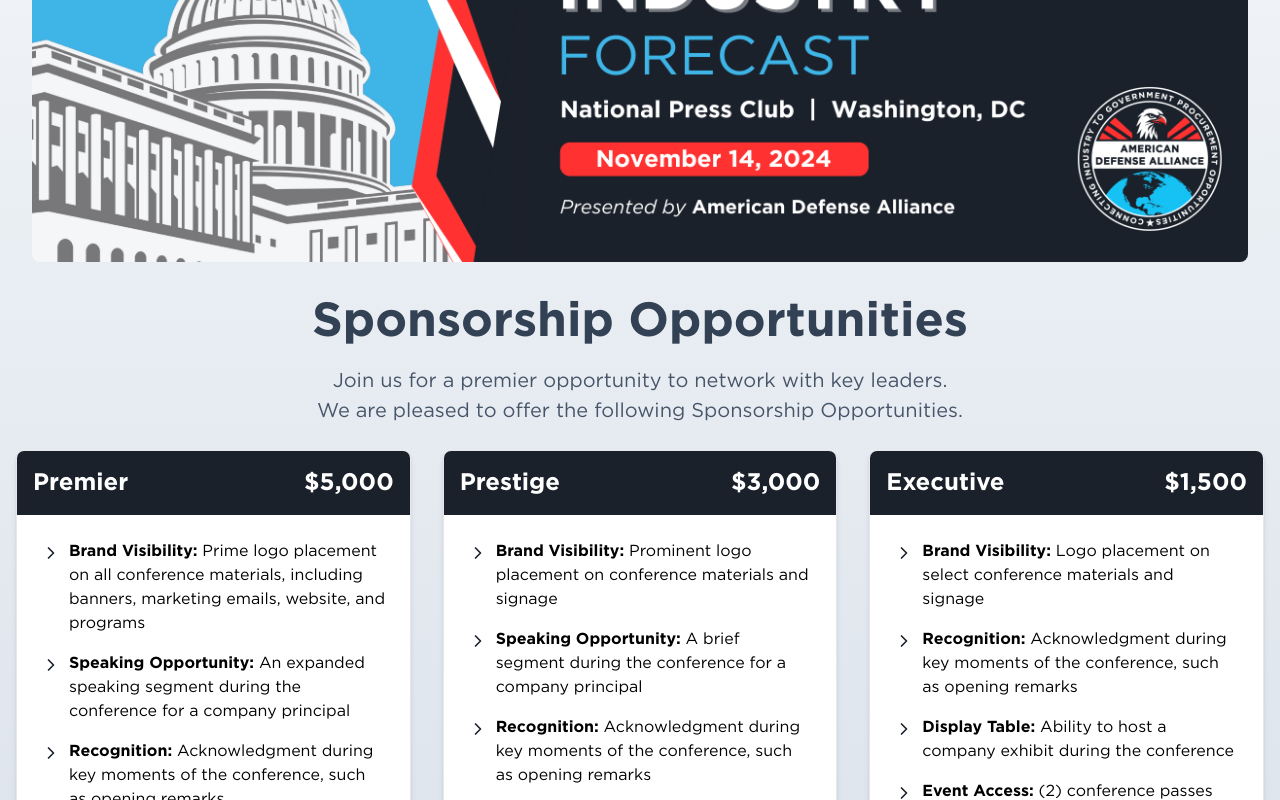
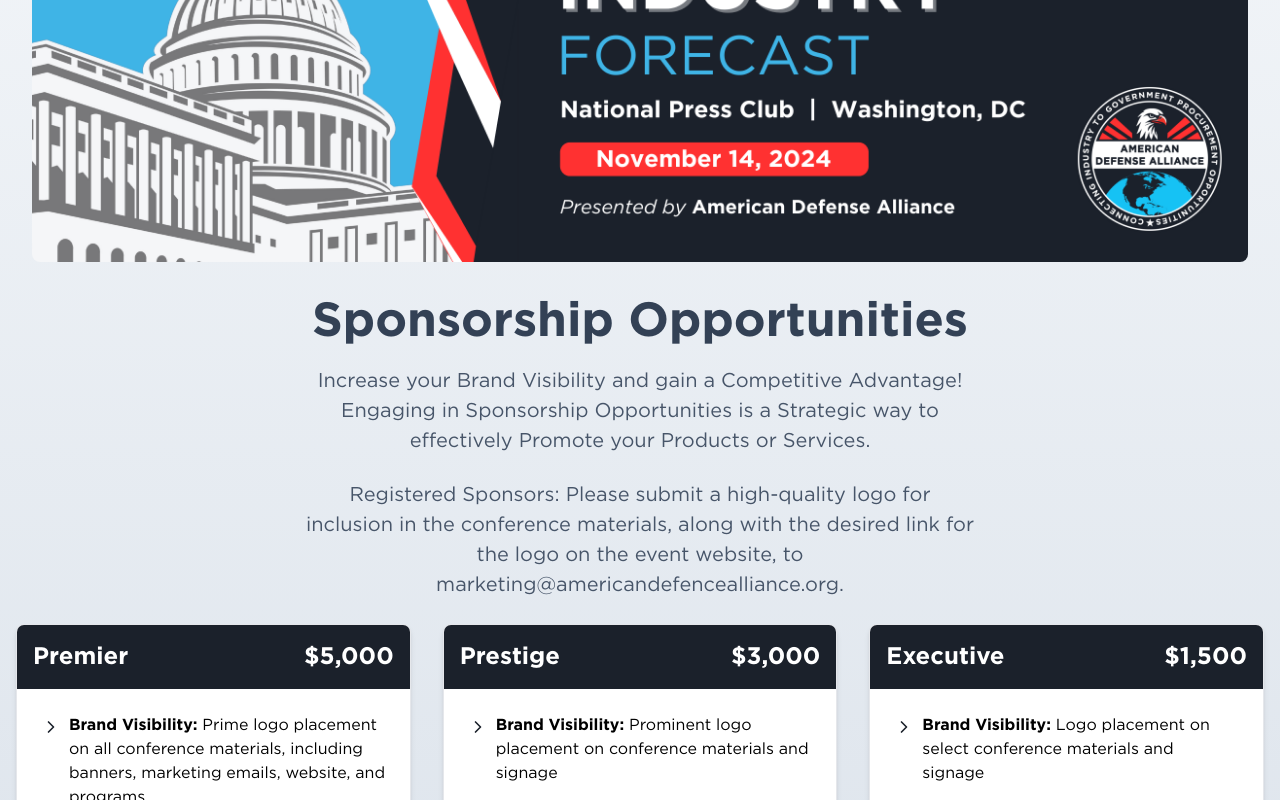
Before and after one commit to masonym/ada-website, a Next.js app: page /events/2025-defense-industry-forecast/sponsors-exhibitors/sponsorship-opportunities in a window 1280 px wide. Shown: the part 470-1270 px from the top of the page. Built offline with nearby package versions, Linux system fonts and the light colour scheme.

Commit message:
Updated sponsors page & sponsors data

```diff
--- a/src/app/components/SponsorOptions.tsx
+++ b/src/app/components/SponsorOptions.tsx
@@ -24,7 +24,10 @@ const SponsorOptions = ({ event }: SponsorProps) => {
                     Sponsorship Opportunities
                 </h1>
                 <p className="text-[20px] font-gotham text-slate-600 w-full max-w-2xl mx-auto mb-6 text-center">
-                    Join us for a premier opportunity to network with key leaders. <br></br> We are pleased to offer the following Sponsorship Opportunities.
+                    Increase your Brand Visibility and gain a Competitive Advantage! <br></br> Engaging in Sponsorship Opportunities is a Strategic way to effectively Promote your Products or Services.
+                </p>
+                <p className="text-[20px] font-gotham text-slate-600 w-full max-w-2xl mx-auto mb-6 text-center">
+                    Registered Sponsors: Please submit a high-quality logo for inclusion in the conference materials, along with the desired link for the logo on the event website, to marketing@americandefencealliance.org.
                 </p>
                 {/* NOTE: may need to change this later for events with 5th/6th sponsors */}
                 <div className="grid md:grid-cols-3 grid-cols-1 gap-8 [&>*:nth-child(4)]:md:col-span-3 [&>*:nth-child(4)]:md:mx-auto [&>*:nth-child(4)]:md:max-w-[29rem]">
--- a/src/constants/sponsorships.ts
+++ b/src/constants/sponsorships.ts
@@ -93,11 +93,11 @@ export const SPONSORSHIP_TYPES = [
                 title: "Small Business Sponsor",
                 cost: "$1,500",
                 perks: [
-                    { tagline: "Event Access", description: "(2) conference passes and (2) complimentary tickets to the VIP Networking Reception" },
-                    { tagline: "Brand Visibility", description: "Logo placement on select conference materials and signage" },
-                    { tagline: "Exhibit Space", description: "Ability to host a company exhibit during the conference" },
-                    { tagline: "Recognition", description: "Acknowledgment during key moments of the conference, such as opening remarks" },
-                    { tagline: "Media Coverage", description: "Basic inclusion in social media mentions or post-conference coverage" },
+                    { tagline: "Event Access", description: "(2) VIP Attendee Passes. Additional VIP Attendee Passes can be Purchased for $395 each" },
+                    { tagline: "Exhibit Space", description: ": 8'x10' Exhibit Space in Exhibit Hall/Foyer. 6' Exhibit Table and 2 Chairs" },
+                    { tagline: "Brand Visibility", description: "Logo Placement on all Conference Materials, including Banners, Marketing Emails, Website, and Programs" },
+                    { tagline: "Recognition", description: "Acknowledgement during Key Moments of the Conference" },
+                    { tagline: "Media Coverage", description: "Photographs and Videos of your Participation" },
                 ]
             },
         ],
```
